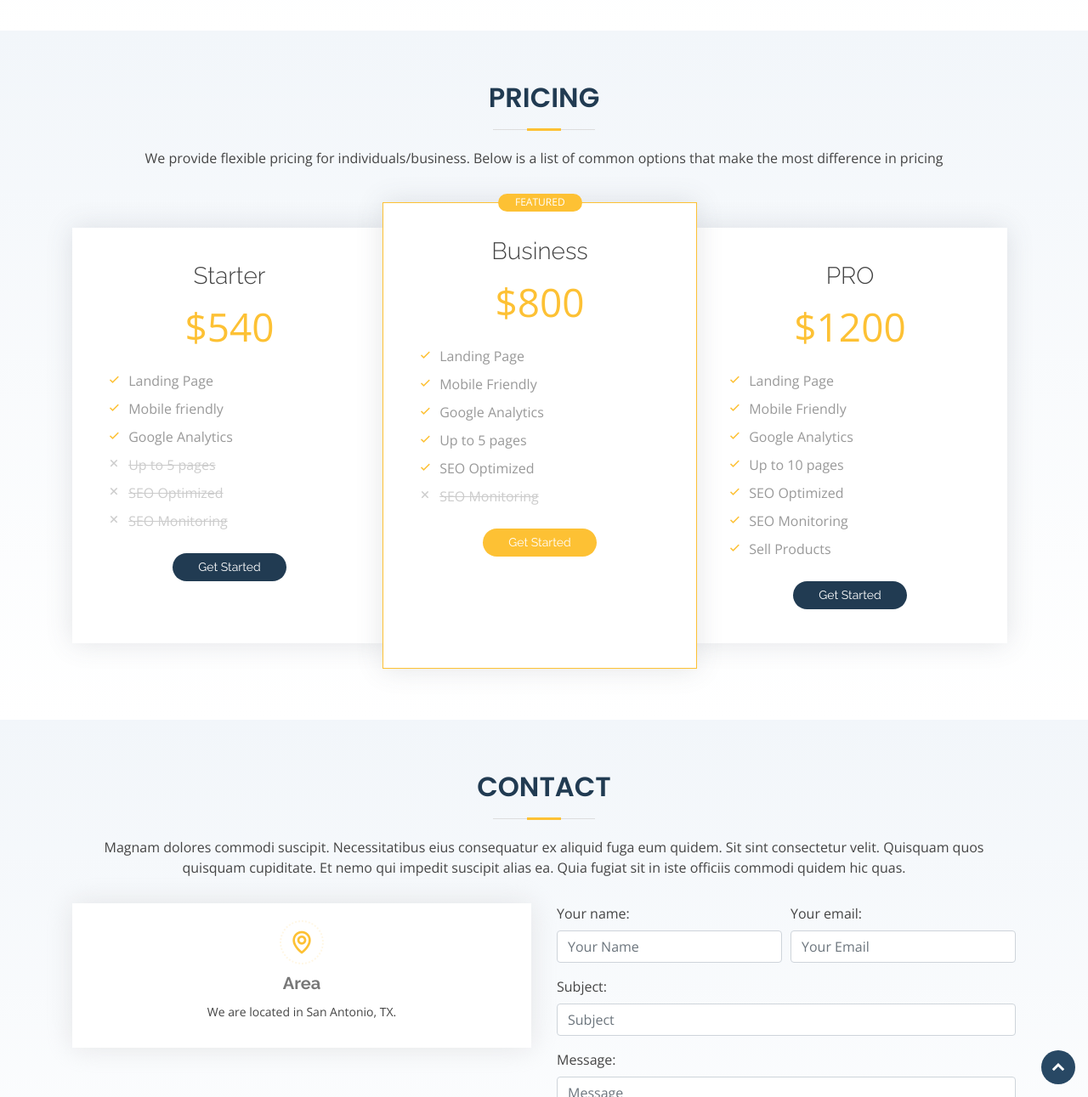
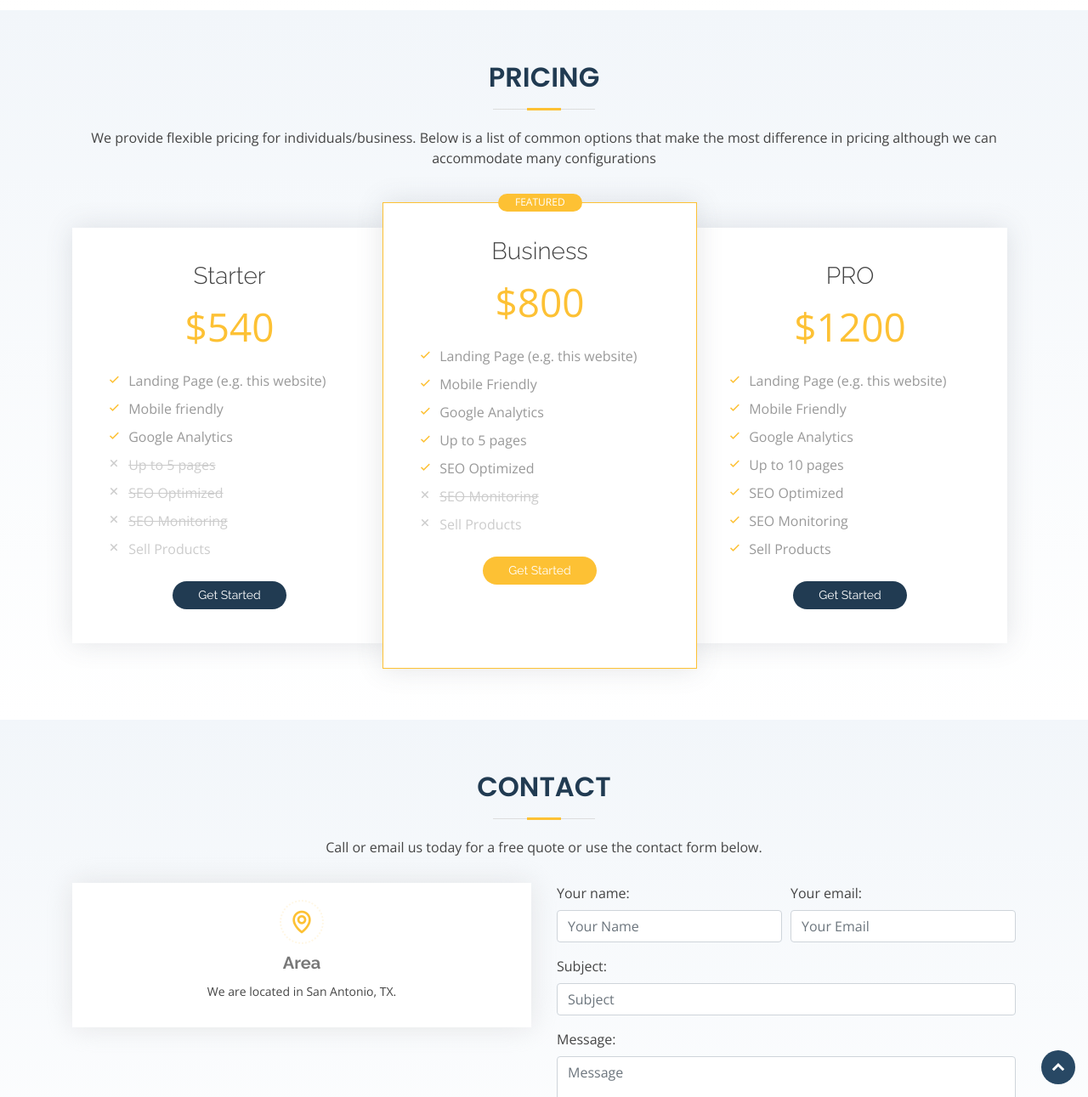
Before and after one commit to MeesterMarcus/lorenzana-designs-website, a Jekyll site: the page built from index.md, in a window 1280 px wide and 1400 px high, scrolled down 3630 px, cut to the strip 109-1400 px from the top of the window. Shown: the whole strip at 85% size. Built offline with Jekyll 4.4.1, drawn with Linux system fonts in a browser that asks for light colours; some of the changed text lies outside the part shown.

Commit message:
more info, removing dummy data

```diff
--- a/_includes/contact.html
+++ b/_includes/contact.html
@@ -4,7 +4,7 @@
 
         <div class="section-title">
             <h2 data-aos="fade-in">Contact</h2>
-            <p data-aos="fade-in">Magnam dolores commodi suscipit. Necessitatibus eius consequatur ex aliquid fuga eum quidem. Sit sint consectetur velit. Quisquam quos quisquam cupiditate. Et nemo qui impedit suscipit alias ea. Quia fugiat sit in iste officiis commodi quidem hic quas.</p>
+            <p data-aos="fade-in">Call or email us today for a free quote or use the contact form below.</p>
         </div>
 
         <div class="row">
--- a/_includes/pricing.html
+++ b/_includes/pricing.html
@@ -4,7 +4,7 @@
 
         <div class="section-title">
             <h2 data-aos="fade-in">Pricing</h2>
-            <p data-aos="fade-in">We provide flexible pricing for individuals/business. Below is a list of common options that make the most difference in pricing</p>
+            <p data-aos="fade-in">We provide flexible pricing for individuals/business. Below is a list of common options that make the most difference in pricing although we can accommodate many configurations</p>
         </div>
 
         <div class="row no-gutters">
@@ -13,12 +13,13 @@
                 <h3>Starter</h3>
                 <h4>$540</h4>
                 <ul>
-                    <li><i class="bx bx-check"></i> Landing Page</li>
+                    <li><i class="bx bx-check"></i> Landing Page (e.g. this website)</li>
                     <li><i class="bx bx-check"></i> Mobile friendly</li>
                     <li><i class="bx bx-check"></i> Google Analytics</li>
                     <li class="na"><i class="bx bx-x"></i> <span>Up to 5 pages</span></li>
                     <li class="na"><i class="bx bx-x"></i> <span>SEO Optimized</span></li>
                     <li class="na"><i class="bx bx-x"></i> <span>SEO Monitoring</span></li>
+                    <li class="na"><i class="bx bx-x"></i> Sell Products</li>
                 </ul>
                 <a href="#" class="get-started-btn">Get Started</a>
             </div>
@@ -28,12 +29,13 @@
                 <h3>Business</h3>
                 <h4>$800</h4>
                 <ul>
-                    <li><i class="bx bx-check"></i> Landing Page</li>
+                    <li><i class="bx bx-check"></i> Landing Page (e.g. this website)</li>
                     <li><i class="bx bx-check"></i> Mobile Friendly</li>
                     <li><i class="bx bx-check"></i> Google Analytics</li>
                     <li><i class="bx bx-check"></i> Up to 5 pages</li>
                     <li><i class="bx bx-check"></i> SEO Optimized</li>
                     <li class="na"><i class="bx bx-x"></i> <span>SEO Monitoring</span></li>
+                    <li class="na"><i class="bx bx-x"></i> Sell Products</li>
                 </ul>
                 <a href="#" class="get-started-btn">Get Started</a>
             </div>
@@ -42,7 +44,7 @@
                 <h3>PRO</h3>
                 <h4>$1200</h4>
                 <ul>
-                    <li><i class="bx bx-check"></i> Landing Page</li>
+                    <li><i class="bx bx-check"></i> Landing Page (e.g. this website)</li>
                     <li><i class="bx bx-check"></i> Mobile Friendly</li>
                     <li><i class="bx bx-check"></i> Google Analytics</li>
                     <li><i class="bx bx-check"></i> Up to 10 pages</li>
--- a/_includes/team.html
+++ b/_includes/team.html
@@ -4,7 +4,7 @@
 
         <div class="section-title">
             <h2 data-aos="fade-in">Team</h2>
-            <p data-aos="fade-in">Magnam dolores commodi suscipit. Necessitatibus eius consequatur ex aliquid fuga eum quidem. Sit sint consectetur velit. Quisquam quos quisquam cupiditate. Et nemo qui impedit suscipit alias ea. Quia fugiat sit in iste officiis commodi quidem hic quas.</p>
+            <p data-aos="fade-in">Meet or talented team below! Together we'll create something amazing for you or your business.</p>
         </div>
 
         <div class="row">
```
